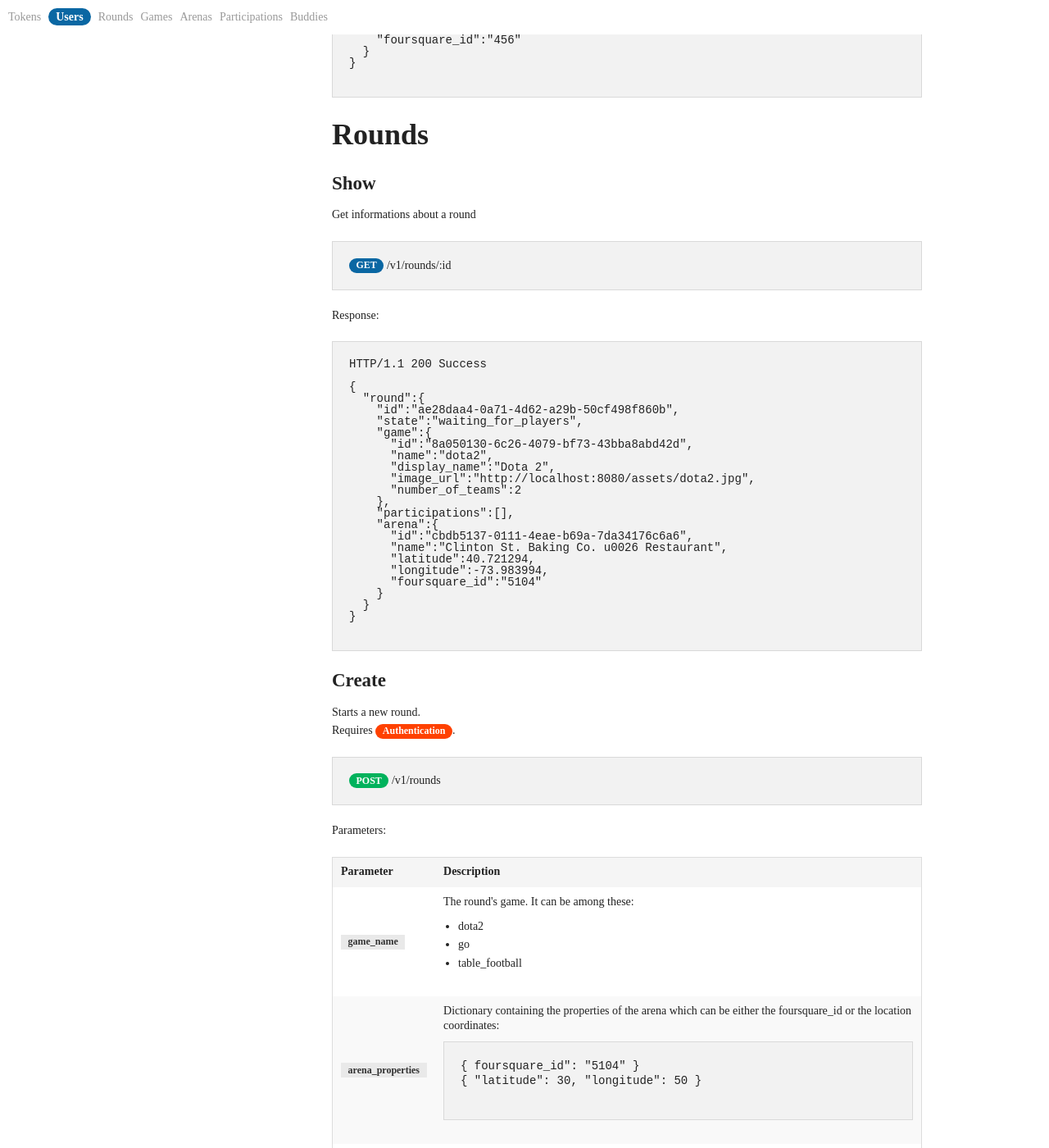
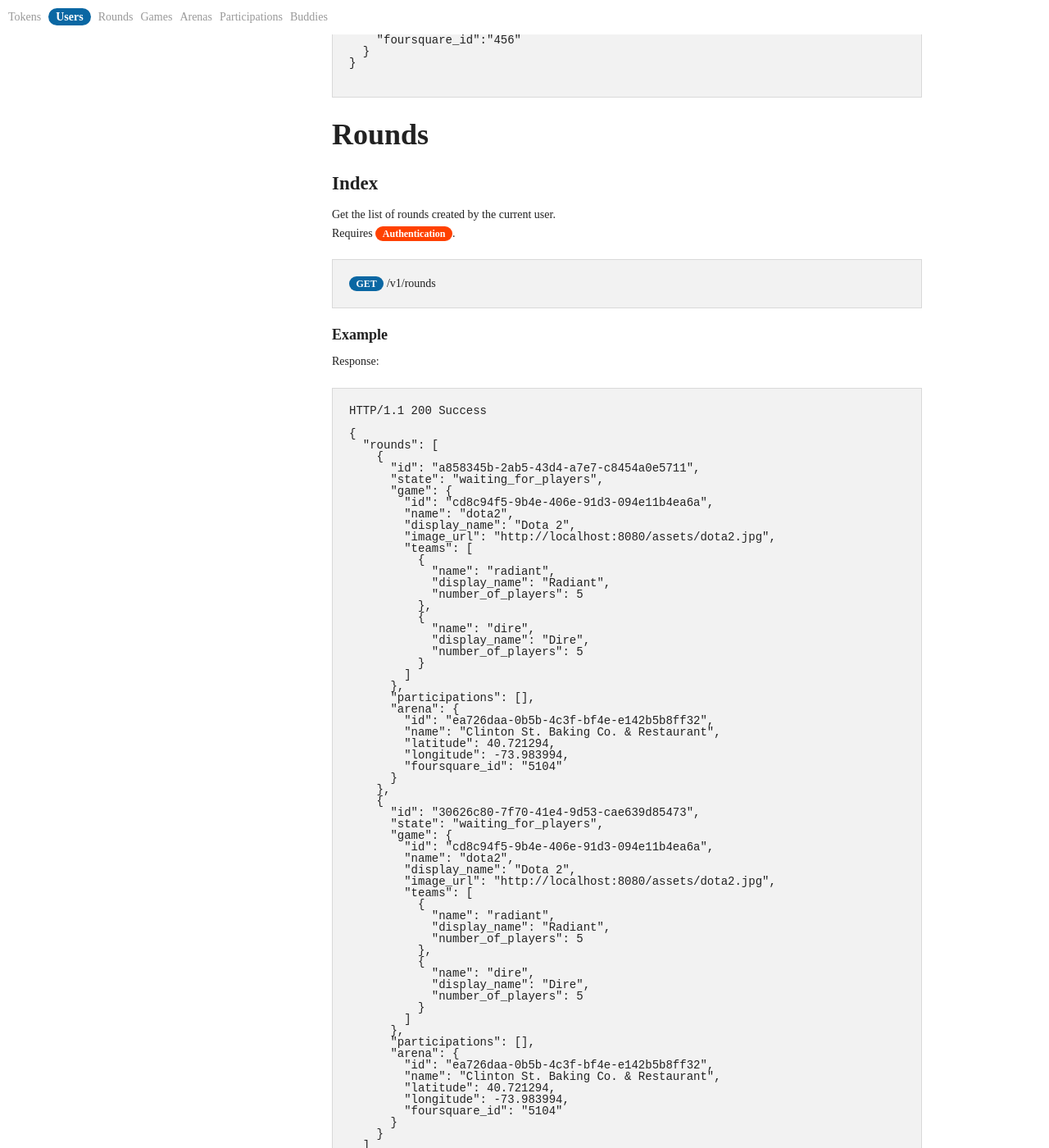
Before and after one commit to matteodepalo/playround-developer, a Jekyll site: the page built from index.html, in a window 1280 px wide and 1400 px high, scrolled down 3814 px. Shown: the whole window at 82% size. Built offline with Jekyll 4.4.1, drawn with Linux system fonts in a browser that asks for light colours; some web fonts are replaced; some of the changed text lies outside the part shown.

Commit message:
Added rounds

```diff
--- a/_includes/rounds.html
+++ b/_includes/rounds.html
@@ -1,5 +1,90 @@
 <section id="rounds">
   <h2 data-magellan-destination="rounds">Rounds</h2>
+
+  <h4>Index</h4>
+  <p>
+    Get the list of rounds created by the current user.<br/>
+    Requires <span class="authentication">Authentication</span>.
+  </p>
+
+  <div class="endpoint">
+    <span class="get">GET</span> /v1/rounds
+  </div>
+
+  <h5>Example</h5>
+
+  <p>Response:</p>
+
+  <div class="code">
+    <pre>
+HTTP/1.1 200 Success
+
+{
+  "rounds": [
+    {
+      "id": "a858345b-2ab5-43d4-a7e7-c8454a0e5711",
+      "state": "waiting_for_players",
+      "game": {
+        "id": "cd8c94f5-9b4e-406e-91d3-094e11b4ea6a",
+        "name": "dota2",
+        "display_name": "Dota 2",
+        "image_url": "http://localhost:8080/assets/dota2.jpg",
+        "teams": [
+          {
+            "name": "radiant",
+            "display_name": "Radiant",
+            "number_of_players": 5
+          },
+          {
+            "name": "dire",
+            "display_name": "Dire",
+            "number_of_players": 5
+          }
+        ]
+      },
+      "participations": [],
+      "arena": {
+        "id": "ea726daa-0b5b-4c3f-bf4e-e142b5b8ff32",
+        "name": "Clinton St. Baking Co. & Restaurant",
+        "latitude": 40.721294,
+        "longitude": -73.983994,
+        "foursquare_id": "5104"
+      }
+    },
+    {
+      "id": "30626c80-7f70-41e4-9d53-cae639d85473",
+      "state": "waiting_for_players",
+      "game": {
+        "id": "cd8c94f5-9b4e-406e-91d3-094e11b4ea6a",
+        "name": "dota2",
+        "display_name": "Dota 2",
+        "image_url": "http://localhost:8080/assets/dota2.jpg",
+        "teams": [
+          {
+            "name": "radiant",
+            "display_name": "Radiant",
+            "number_of_players": 5
+          },
+          {
+            "name": "dire",
+            "display_name": "Dire",
+            "number_of_players": 5
+          }
+        ]
+      },
+      "participations": [],
+      "arena": {
+        "id": "ea726daa-0b5b-4c3f-bf4e-e142b5b8ff32",
+        "name": "Clinton St. Baking Co. & Restaurant",
+        "latitude": 40.721294,
+        "longitude": -73.983994,
+        "foursquare_id": "5104"
+      }
+    }
+  ]
+}
+    </pre>
+  </div>
 
   <h4>Show</h4>
   <p>Get informations about a round</p>
```
